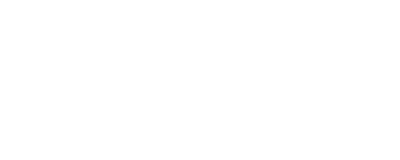
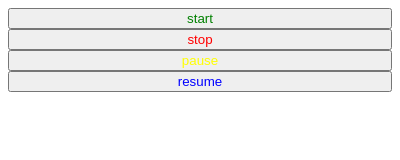
Before and after one commit to nidhaldring/blocko, a browser extension: page popup.html in a window 400 px wide. Drawn offline with Linux system fonts and the light colour scheme.

Commit message:
created popup scripts

```diff
--- a/popup.html
+++ b/popup.html
@@ -1,8 +1,5 @@
 
-<head>
-    <style>
-        button{
-            display: block;
-        }
-    </style>
-</head>
+
+<body>
+    <script src="popup.js"></script>
+</body>
--- /dev/null
+++ b/popup.js
@@ -0,0 +1,47 @@
+
+
+function sendMessage(msg){
+    chrome.runtime.sendMessage({text:msg});
+}
+
+function createButton(id,value,color,onclick){
+    let btn = document.createElement("button");
+    btn.id = id;
+    btn.innerText = value;
+    btn.onclick = onclick;
+    btn.style.color = color;
+    btn.style.width = "100%";
+
+    return btn;
+}
+
+function createOnclickFunc(pauseState,resumeState,msg){
+    return () => {
+        const pauseBtn = document.getElementById("pause");
+        const resumeBtn = document.getElementById("resume");
+
+        pauseBtn.disabled = pauseState;
+        resumeBtn.disabled = resumeState;
+        sendMessage(msg);
+    }
+}
+
+// create buttons
+
+const startBtnOnclick = createOnclickFunc(false,true,"start");
+const startBtn = createButton("start","start","green",startBtnOnclick);
+
+const stopBtnOnclick = createOnclickFunc(true,true,"stop");
+const stopBtn = createButton("stop","stop","red",startBtnOnclick);
+
+const pauseBtnOnclick = createOnclickFunc(true,false,"pause");
+const pauseBtn = createButton("pause","pause","yellow",pauseBtnOnclick);
+
+const resumeBtnOnclick = createOnclickFunc(false,true,"resume");
+const resumeBtn = createButton("resume","resume","blue",resumeBtnOnclick);
+
+
+// main shit
+document.addEventListener("DOMContentLoaded",() => {
+    document.body.append(startBtn,stopBtn,pauseBtn,resumeBtn);
+});
```
